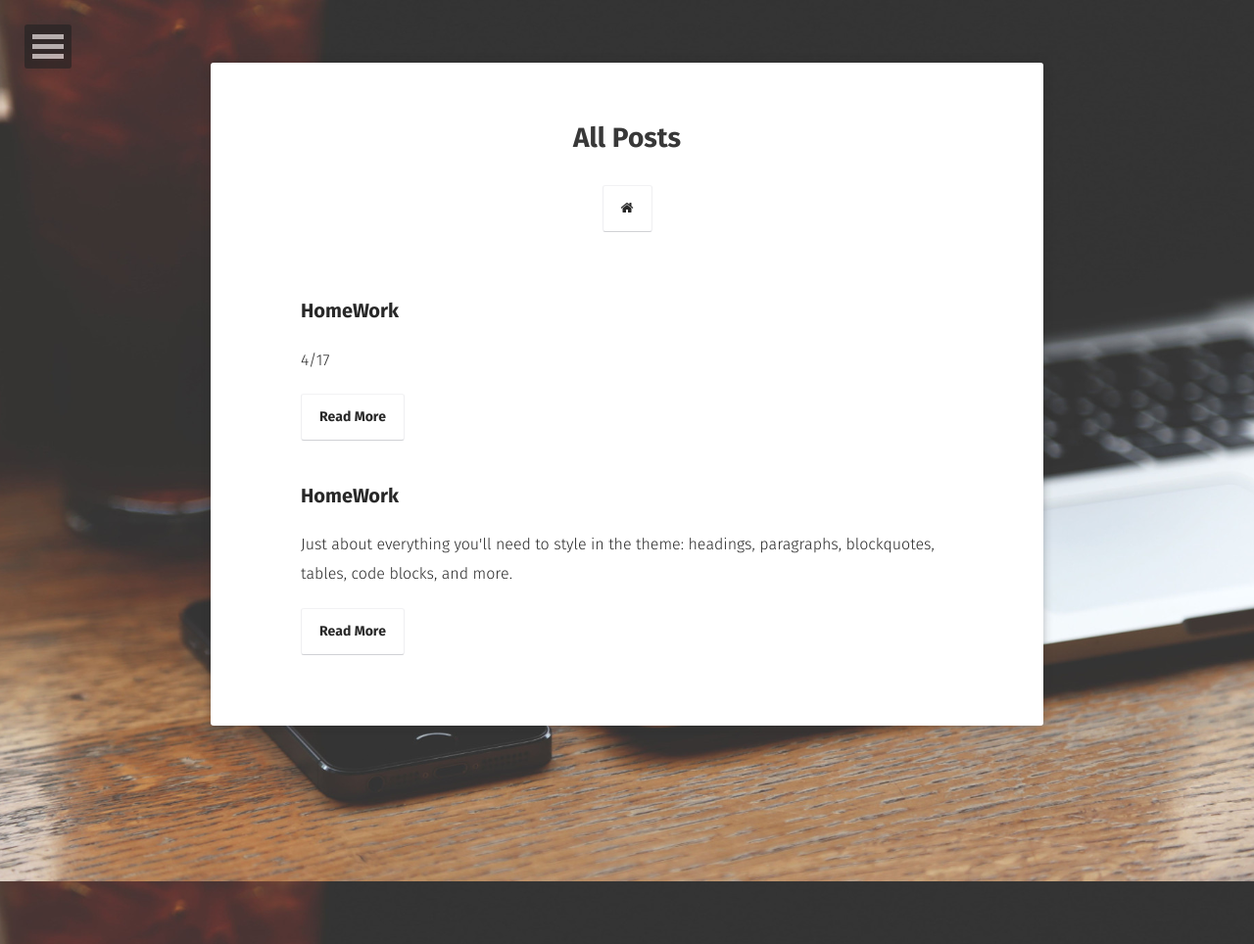
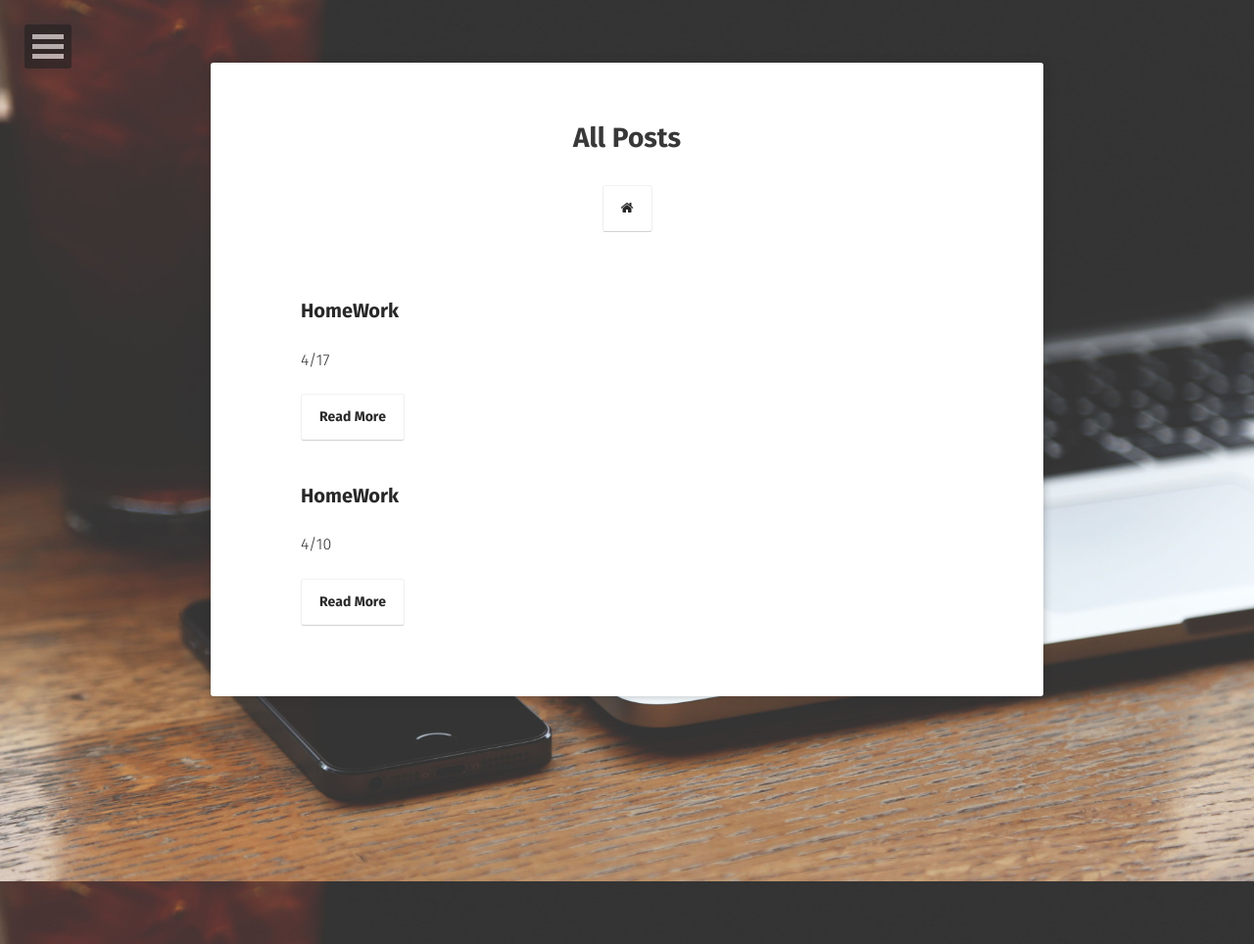
Before and after one commit to mandmschocolate/mandmschocolate.github.com, a Jekyll site: the page built from posts/index.md, in a window 1280 px wide. Shown: the whole page at 98% size. Built offline with Jekyll 4.4.1, drawn with Linux system fonts in a browser that asks for light colours; some web fonts are replaced.

Commit message:
Update 2021-04-04-code.md

```diff
--- a/_posts/2021-04-04-code.md
+++ b/_posts/2021-04-04-code.md
@@ -2,7 +2,7 @@
 layout: post
 title:  "HomeWork"
 date:   2021-04-04
-excerpt: "Just about everything you'll need to style in the theme: headings, paragraphs, blockquotes, tables, code blocks, and more."
+excerpt: "4/10"
 tag:
 comments: true
 ---
```
